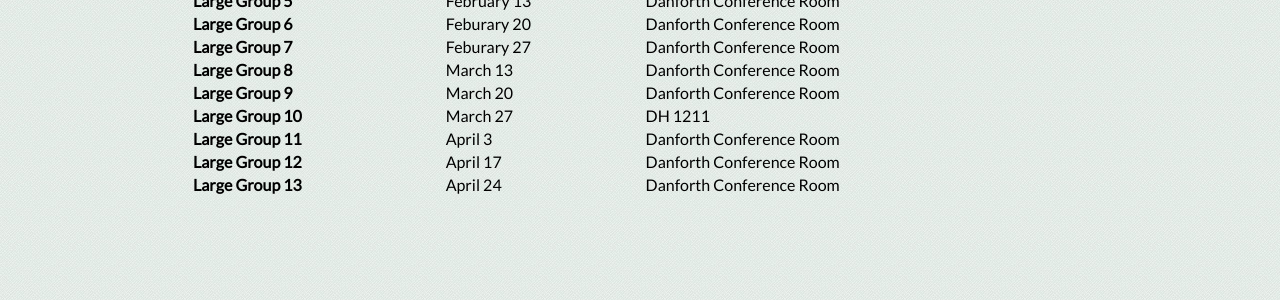
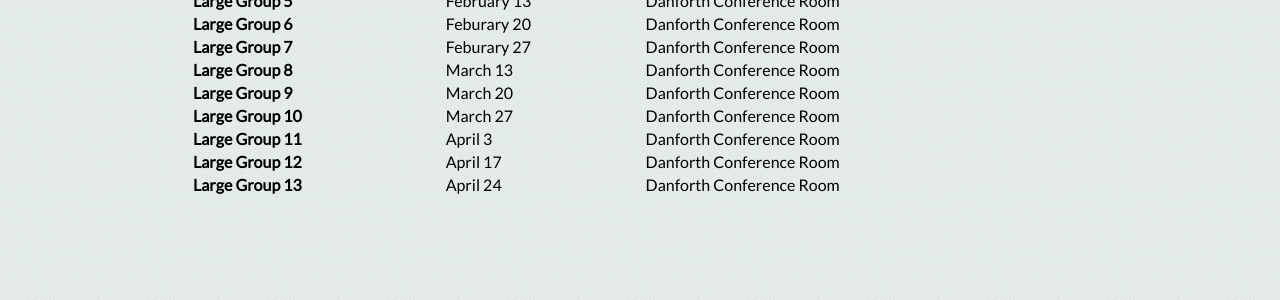
Before and after one commit to ivcf-cmu/ivcf-cmu.github.io, a Jekyll site: the page built from largegroup.md, in a window 1280 px wide. Shown: the part 406-706 px from the top of the page. Built offline with Jekyll 4.4.1, drawn with Linux system fonts in a browser that asks for light colours.

Commit message:
Update location for Large Group 10 meeting
:D

```diff
--- a/largegroup.md
+++ b/largegroup.md
@@ -78,7 +78,7 @@ sectionHeader: Large Group
     <tr>
       <td><b> Large Group 10 </b></td>
       <td> March 27 </td>
-      <td> DH 1211 </td>
+      <td> Danforth Conference Room </td>
     </tr>
     <tr>
       <td><b> Large Group 11 </b></td>
```
